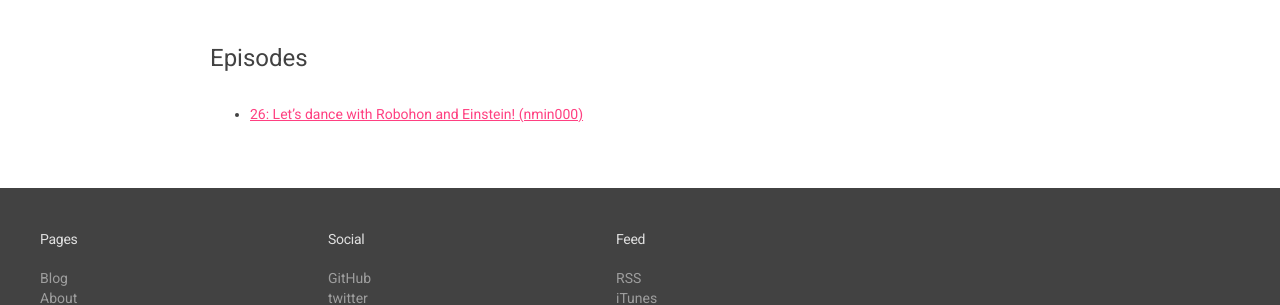
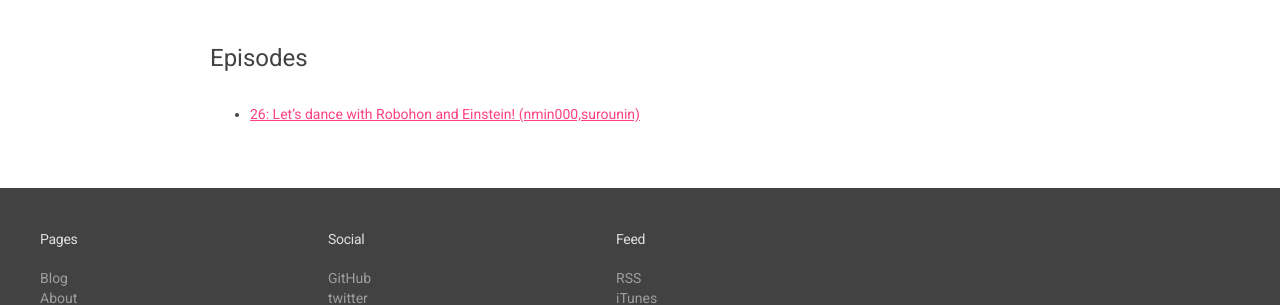
Before and after one commit to migrationfm/migrationfm.github.io, a Jekyll site: the page built from speaker/TakashiHatamoto.md, in a window 1280 px wide. Shown: the part 346-651 px from the top of the page. Built offline with Jekyll 4.4.1, drawn with Linux system fonts in a browser that asks for light colours; nearby versions of some CDN libraries; our own code applies the rules of GitHub Pages for plain Markdown files.

Commit message:
Update episode

```diff
--- a/speaker/TakashiHatamoto.md
+++ b/speaker/TakashiHatamoto.md
@@ -2,11 +2,11 @@
 layout: speaker
 speaker:
  - name: Takashi Hatamoto
-   image_url: https://pbs.twimg.com/profile_images/731404459826274304/LlxsUqEl_400x400.jpg
+   image_url: https://pbs.twimg.com/profile_images/770056244971331584/cILrjoMJ_400x400.jpg
    bio:
    twitter_username:
 ---
 
 ### Episodes
 
-- [26: Let's dance with Robohon and Einstein! (nmin000)](/026/)
+- [26: Let's dance with Robohon and Einstein! (nmin000,surounin)](/026/)
```
Also changed, not shown: _posts/2018-06-25-026.md (+3 -3 lines), speaker/AkiraKuratani.md (+1 -1 lines), speaker/KeikoNiimi.md (+1 -1 lines), speaker/MasatoKishi.md (+1 -1 lines).
